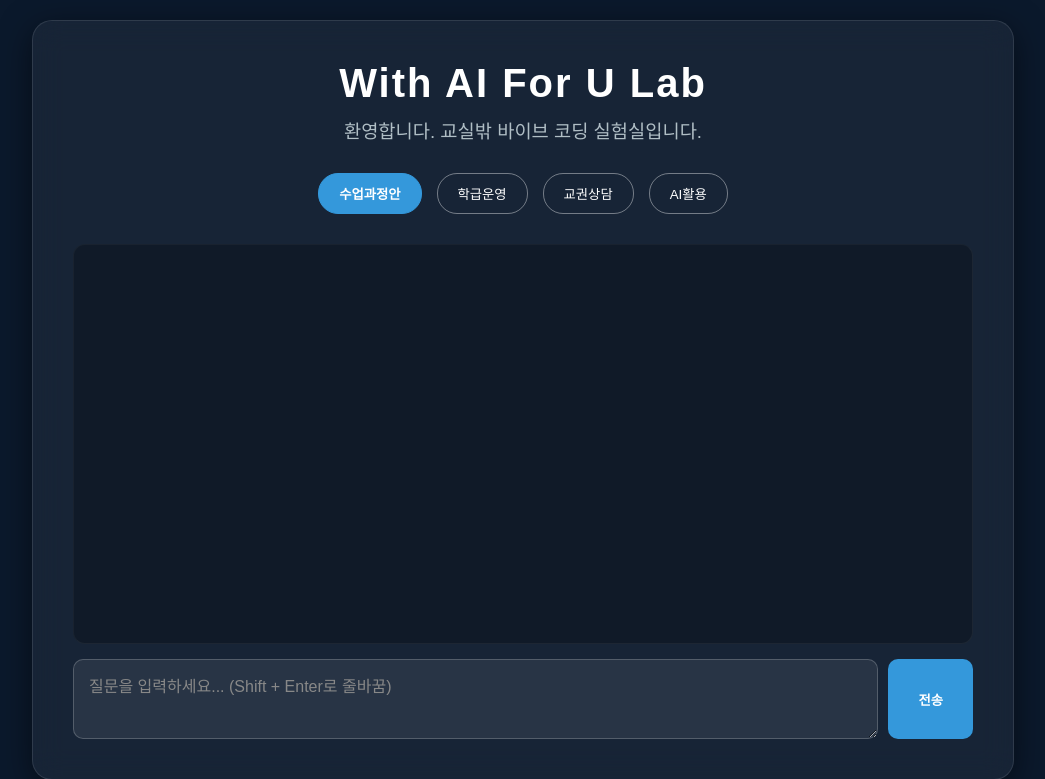
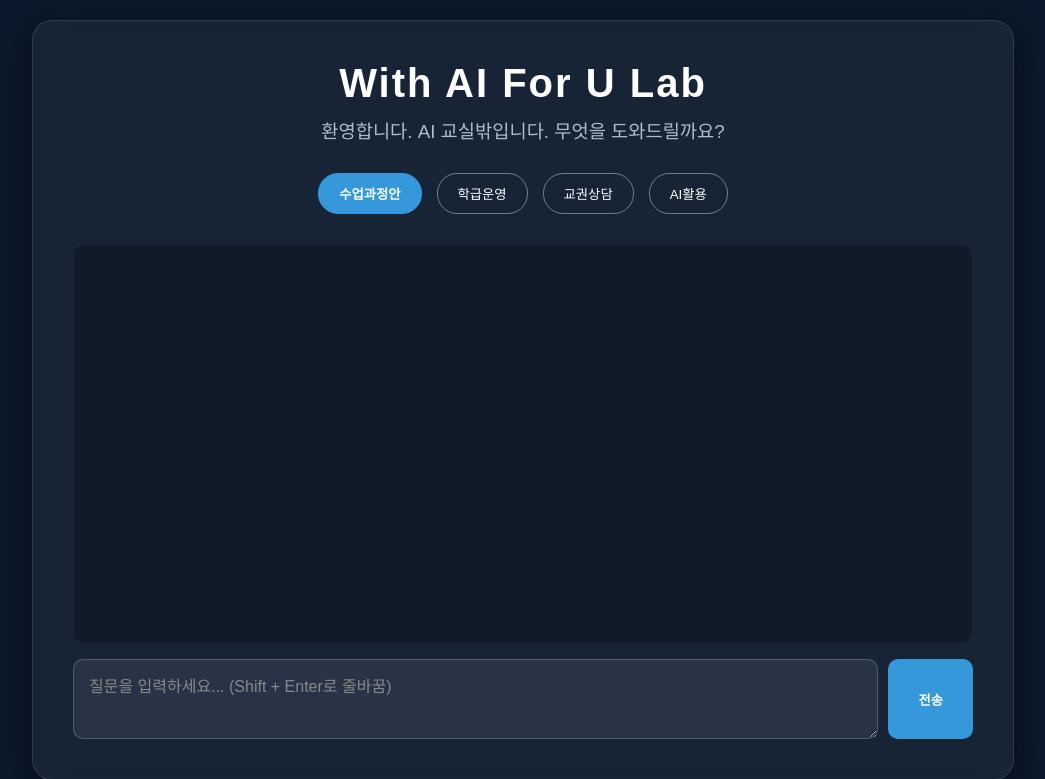
Before and after one commit to wbi4u-lab/wbi4u-lab, a Flask app: page / in a window 1280 px wide. Shown: the top 779 px of the page, without its empty margins (117-1162 px from the left). Run offline with Flask 3, Linux system fonts and the light colour scheme.

Commit message:
Update index.html

```diff
--- a/templates/index.html
+++ b/templates/index.html
@@ -57,7 +57,7 @@
 <body>
     <div class="glass-panel">
         <h1>With AI For U Lab</h1>
-        <h3>환영합니다. 교실밖 바이브 코딩 실험실입니다.</h3>
+        <h3>환영합니다. AI 교실밖입니다. 무엇을 도와드릴까요?</h3>
         <div class="menu-container">
             <button class="menu-btn active" id="btn-lesson" onclick="setMode('lesson', '수업과정안 전문가')">수업과정안</button>
             <button class="menu-btn" id="btn-management" onclick="setMode('management', '학급운영 전문가')">학급운영</button>
@@ -90,7 +90,7 @@
             const chatBox = document.getElementById('chat-box');
             const msgDiv = document.createElement('div');
             msgDiv.className = 'message ai-msg';
-            msgDiv.innerHTML = '<strong>제미나이</strong><br><span class="content"></span>';
+            msgDiv.innerHTML = '<strong>교실밖</strong><br><span class="content"></span>';
             chatBox.appendChild(msgDiv);
 
             const contentSpan = msgDiv.querySelector('.content');
```
